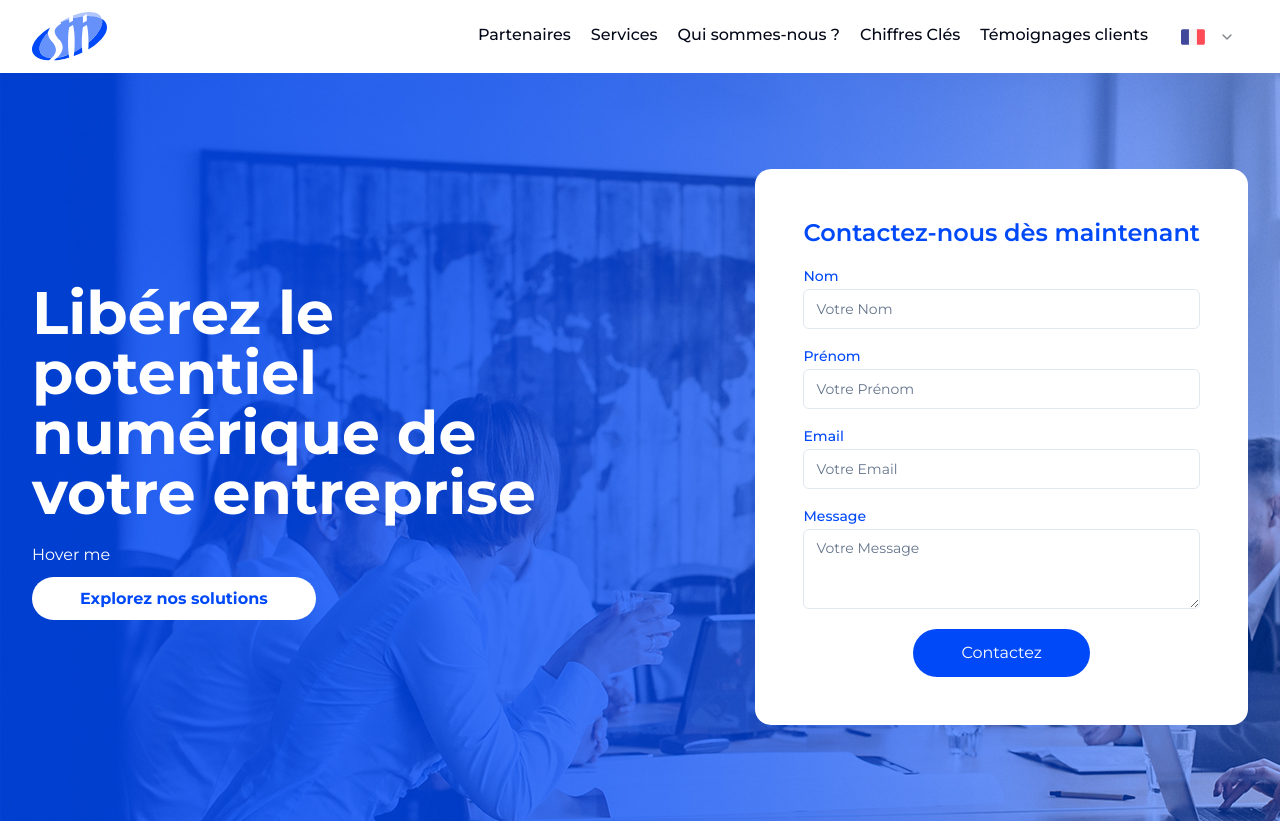
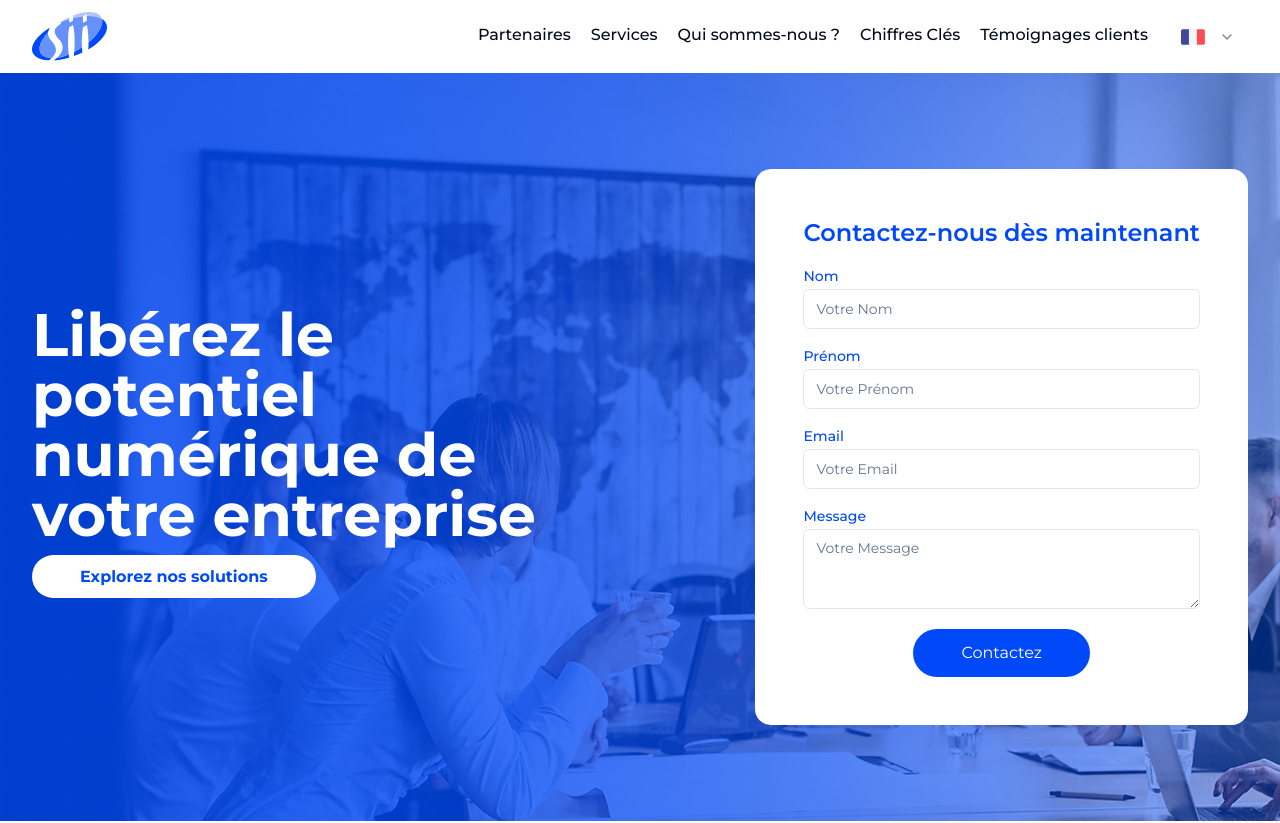
Before and after one commit to ZAKMOUCHTATI44/maroc-sii, a React (Vite) app: page / in a window 1280 px wide. Shown: the top 823 px of the page. Built offline with nearby package versions, Linux system fonts and the light colour scheme.

Commit message:
remove text

```diff
--- a/src/components/Hero.tsx
+++ b/src/components/Hero.tsx
@@ -14,9 +14,6 @@ const Hero = () => {
               <h2 className="text-5xl lg:text-6xl font-bold">
                 Libérez le potentiel numérique de votre entreprise
               </h2>
-              <div className="">
-        Hover me
-      </div>
               <div>
                 <Link
                   spy={true}
```
